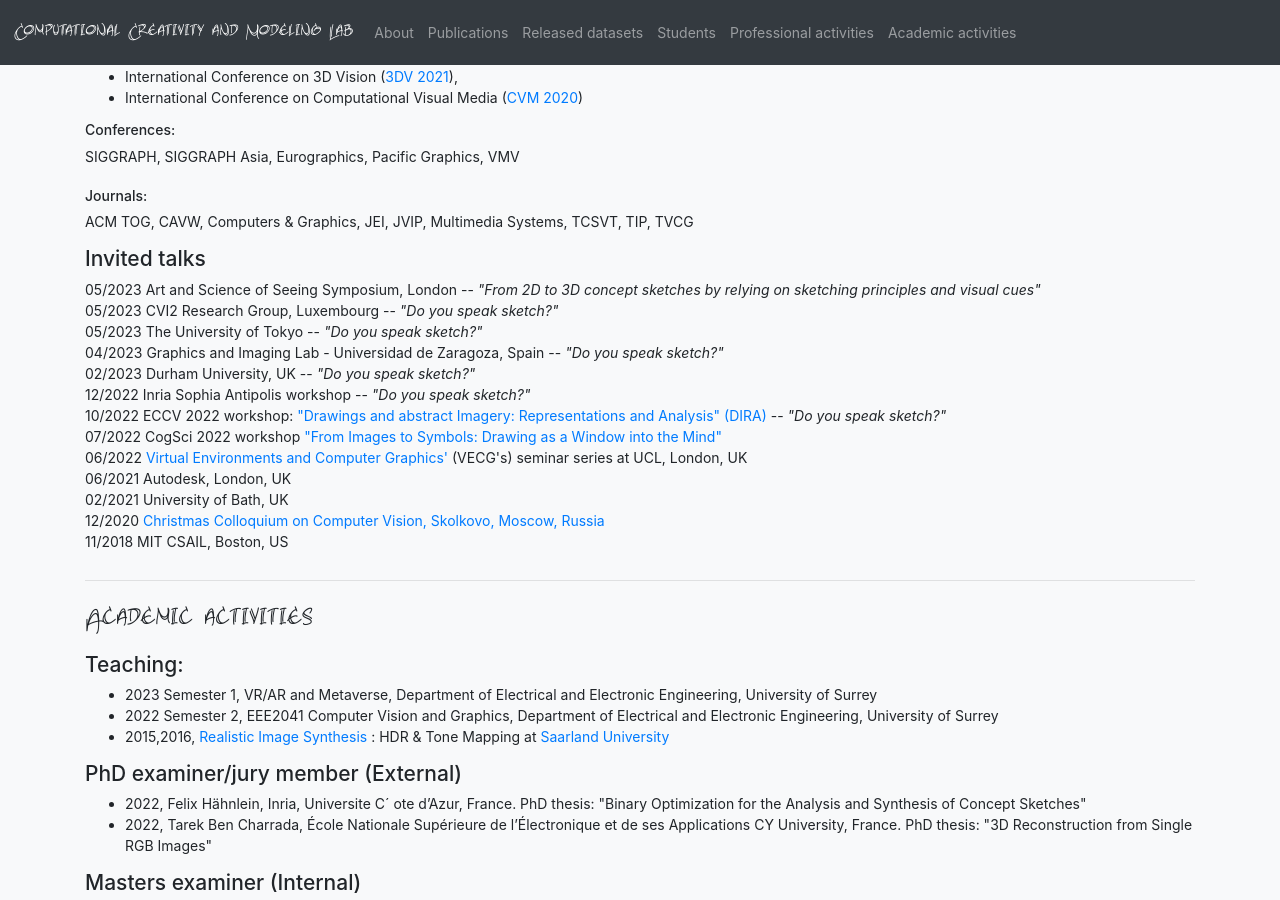
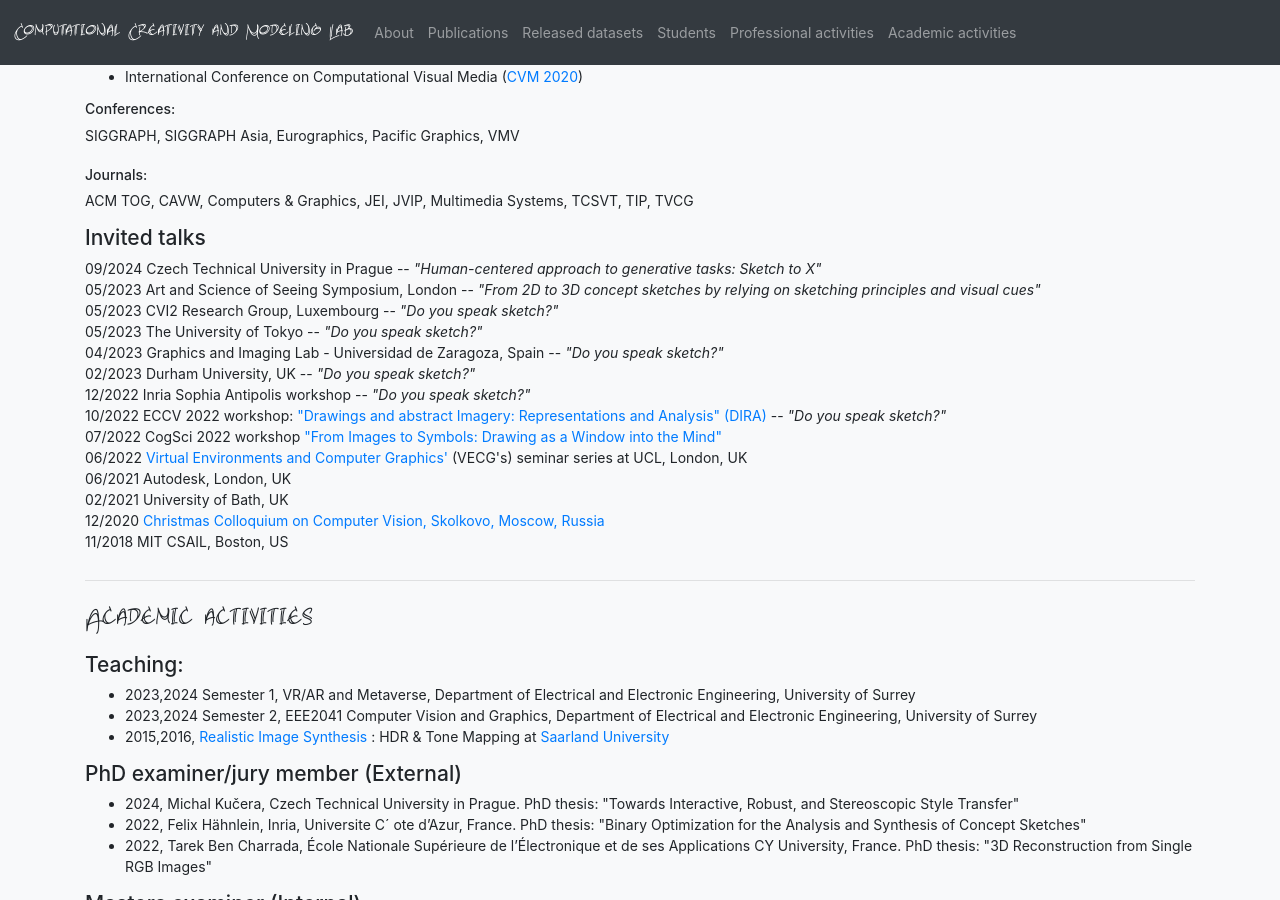
Before and after one commit to ygryadit/ygryadit.github.io, a Jekyll site: the page built from index.md, in a window 1280 px wide and 900 px high, scrolled down 9028 px. Built offline with Jekyll 4.4.1, drawn with Linux system fonts in a browser that asks for light colours; some of the changed text lies outside the part shown.

Commit message:
small update

```diff
--- a/index.md
+++ b/index.md
@@ -741,14 +741,13 @@
 			<h4> Master students (past): </h4>
 			<ul>
 				<li>
+					2024: James Davidson, Sharvari Maheshwar Gaitonde, Rakshita Kumar Ieyer, Swedel Lasrado, Oluwatola Shobande.
+				</li>
+				<li>
 					2023: Sam Gouhary, Yaswanth Morisetty, Rutwik Shete, Kodai Toyoki, Sanket Jadhav, Aishwarya Jayanthraj.
 				</li>
 				<li>
-					2022: Harichander Singaravelu: "Perceptual losses for skecthes"
-				</li>
-				<li> 2022: Praveen Kumaran Velliangiri: "GANs for sketch to image translation task"
-				</li>
-				<li> 2022: Gavin Croft: "Conditional Generative Flow for 3D Shape Generation"
+					2022: Harichander Singaravelu, Praveen Kumaran Velliangiri, Gavin Croft
 				</li>
 				<li> 2019: Felix Hahnlein (coadvised with Adrien Bousseau)
 						Research Internship: 'Sketch segmentation with geometric deep learning'</li>
@@ -837,6 +836,7 @@
 
 		<p>
 			<h4>Invited talks </h4>
+			09/2024 Czech Technical University in Prague -- <i>"Human-centered approach to generative tasks: Sketch to X"</i> <br>
 			05/2023 Art and Science of Seeing Symposium, London -- <i>"From 2D to 3D concept sketches by relying on sketching principles and visual cues"</i> <br>
 			05/2023 CVI2 Research Group, Luxembourg -- <i>"Do you speak sketch?"</i> <br>
 			05/2023 The University of Tokyo -- <i>"Do you speak sketch?"</i> <br>
@@ -863,19 +863,22 @@
 
 		<h4>Teaching:</h4>
 		<ul>
-			<li>2023 Semester 1, VR/AR and Metaverse, Department of Electrical and Electronic Engineering, University of Surrey</li>
-			<li>2022 Semester 2, EEE2041 Computer Vision and Graphics, Department of Electrical and Electronic Engineering, University of Surrey</li>
+			<li>2023,2024 Semester 1, VR/AR and Metaverse, Department of Electrical and Electronic Engineering, University of Surrey</li>
+			<li>2023,2024 Semester 2, EEE2041 Computer Vision and Graphics, Department of Electrical and Electronic Engineering, University of Surrey</li>
 			<li>2015,2016, <a href="https://graphics.cg.uni-saarland.de/courses/ris-2018/"> Realistic Image Synthesis </a> : HDR & Tone Mapping  at <a href="https://www.uni-saarland.de"> Saarland University </a></li>
 		</ul>
 
 		<h4>PhD examiner/jury member (External)</h4>
 		<ul>
 			<li>
-			2022, Felix Hähnlein, Inria, Universite C´ ote d’Azur, France. PhD thesis: "Binary Optimization for the Analysis and Synthesis
+				2024, Michal Kučera, Czech Technical University in Prague. PhD thesis: "Towards Interactive, Robust, and Stereoscopic Style Transfer"
+			</li>
+			<li>
+				2022, Felix Hähnlein, Inria, Universite C´ ote d’Azur, France. PhD thesis: "Binary Optimization for the Analysis and Synthesis
 of Concept Sketches"
 			</li>
 			<li>
-			2022, Tarek Ben Charrada, École Nationale Supérieure de l’Électronique et de ses Applications CY University, France. PhD thesis: "3D Reconstruction from Single RGB Images"
+				2022, Tarek Ben Charrada, École Nationale Supérieure de l’Électronique et de ses Applications CY University, France. PhD thesis: "3D Reconstruction from Single RGB Images"
 			</li>
 		</ul>
 
```
